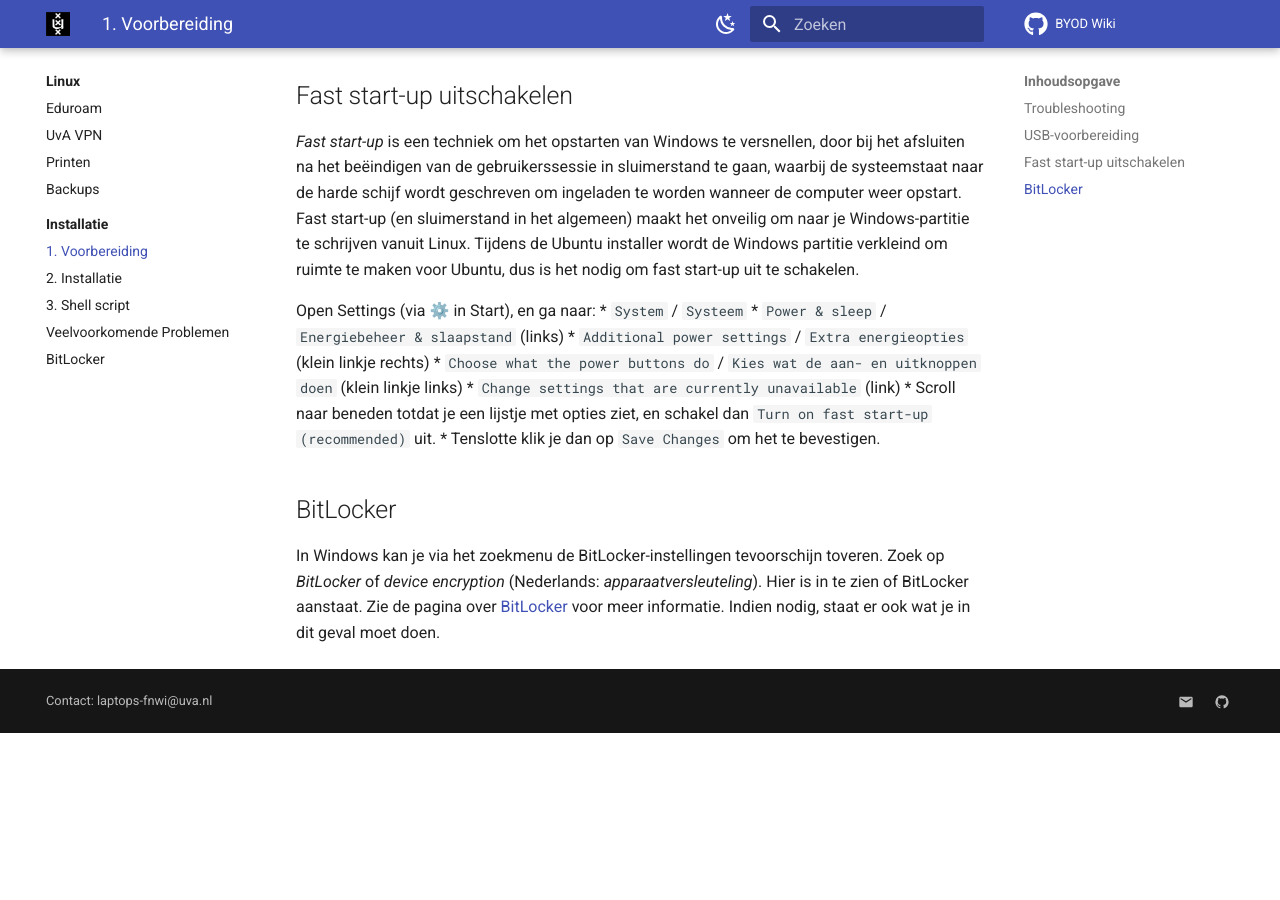
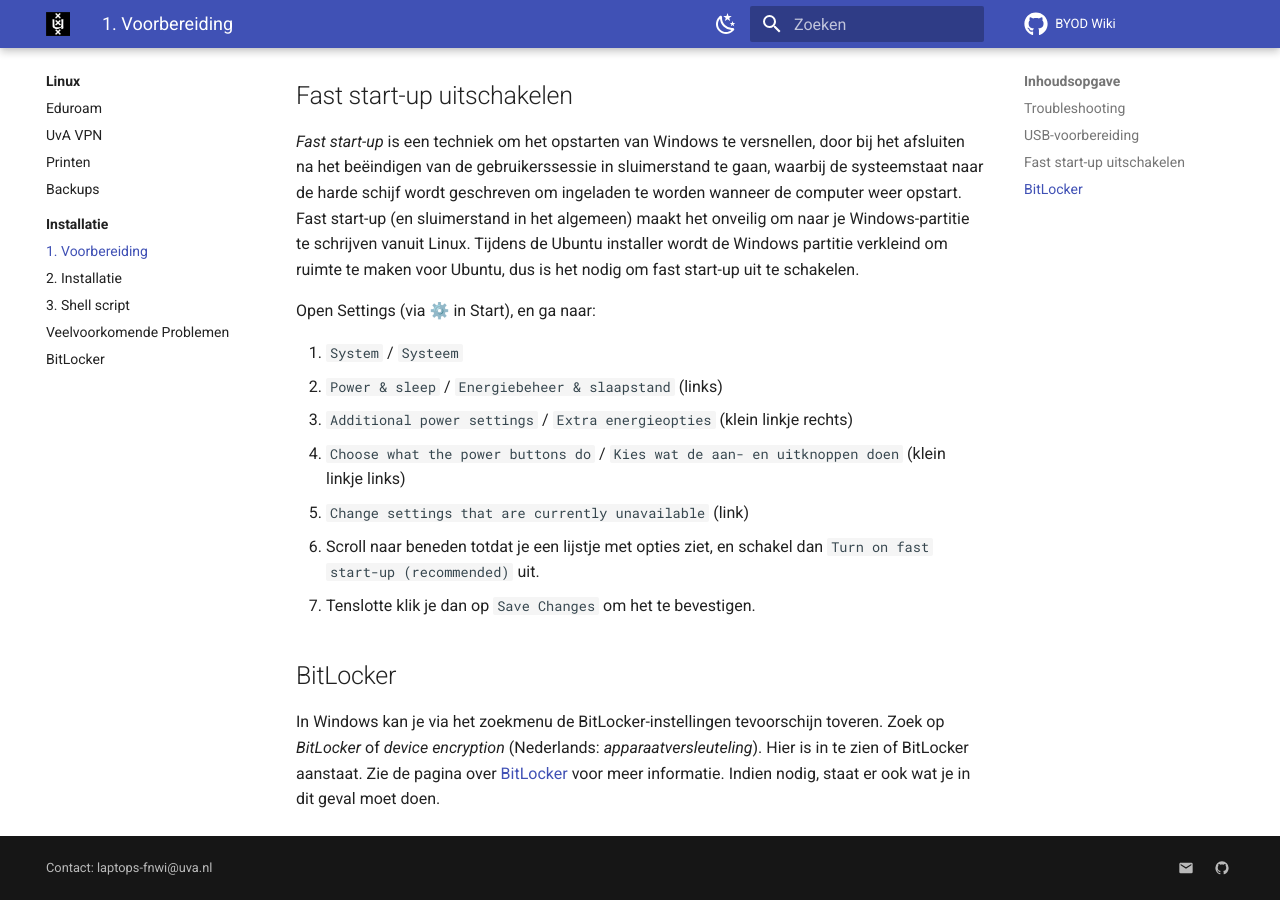
Before and after one commit to svkampen/byod-wiki, an MkDocs documentation site: the page built from docs/linux/installatie/voorbereiding.md, in a window 1280 px wide and 900 px high, scrolled down 1044 px. Built offline with MkDocs 1.6.1 and Material for MkDocs 9.7.7, drawn with Linux system fonts in a browser that asks for light colours; comment, search, counter and statistics services are not loaded; before the commit the page ends 1777 px from its top, so only the background shows below that; some of the changed lines change nothing that is shown.

Commit message:
fix opsomming
mkdocs wil een newine voor een opsomming

```diff
--- a/docs/linux/installatie/voorbereiding.md
+++ b/docs/linux/installatie/voorbereiding.md
@@ -19,13 +19,14 @@
 *Fast start-up* is een techniek om het opstarten van Windows te versnellen, door bij het afsluiten na het beëindigen van de gebruikerssessie in sluimerstand te gaan, waarbij de systeemstaat naar de harde schijf wordt geschreven om ingeladen te worden wanneer de computer weer opstart. Fast start-up (en sluimerstand in het algemeen) maakt het onveilig om naar je Windows-partitie te schrijven vanuit Linux. Tijdens de Ubuntu installer wordt de Windows partitie verkleind om ruimte te maken voor Ubuntu, dus is het nodig om fast start-up uit te schakelen.
 
 Open Settings (via ⚙️ in Start), en ga naar:
-* `System` / `Systeem`
-* `Power & sleep` / `Energiebeheer & slaapstand` (links)
-* `Additional power settings` / `Extra energieopties` (klein linkje rechts)
-* `Choose what the power buttons do` / `Kies wat de aan- en uitknoppen doen` (klein linkje links)
-* `Change settings that are currently unavailable` (link)
-* Scroll naar beneden totdat je een lijstje met opties ziet, en schakel dan `Turn on fast start-up (recommended)` uit.
-* Tenslotte klik je dan op `Save Changes` om het te bevestigen.
+
+1. `System` / `Systeem`
+2. `Power & sleep` / `Energiebeheer & slaapstand` (links)
+3. `Additional power settings` / `Extra energieopties` (klein linkje rechts)
+4. `Choose what the power buttons do` / `Kies wat de aan- en uitknoppen doen` (klein linkje links)
+5. `Change settings that are currently unavailable` (link)
+6. Scroll naar beneden totdat je een lijstje met opties ziet, en schakel dan `Turn on fast start-up (recommended)` uit.
+7. Tenslotte klik je dan op `Save Changes` om het te bevestigen.
 
 ## BitLocker
 In Windows kan je via het zoekmenu de BitLocker-instellingen tevoorschijn toveren. Zoek op *BitLocker* of *device encryption* (Nederlands: *apparaatversleuteling*). Hier is in te zien of BitLocker aanstaat. Zie de pagina over [BitLocker](./bitlocker.md) voor meer informatie. Indien nodig, staat er ook wat je in dit geval moet doen.
```
